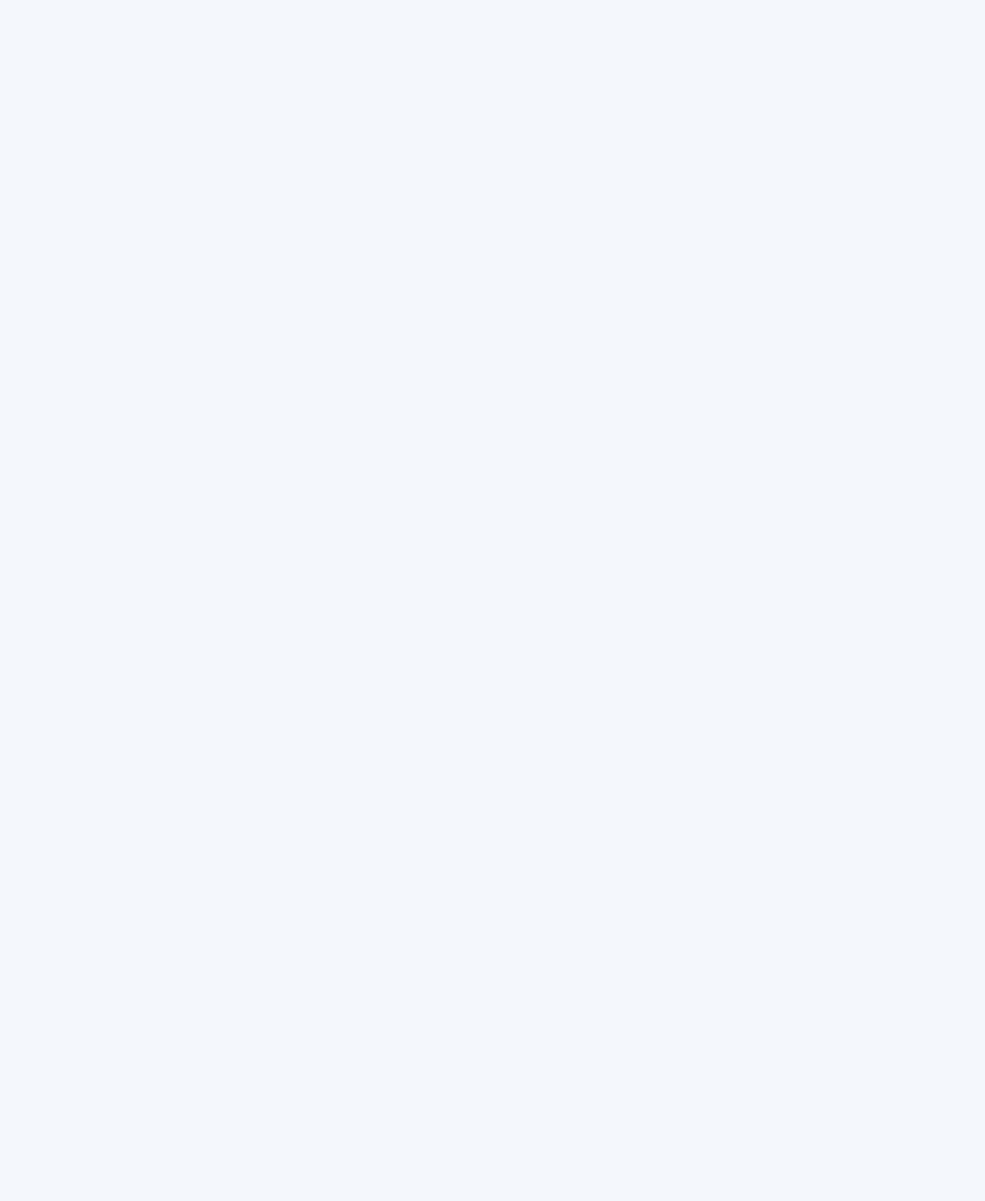
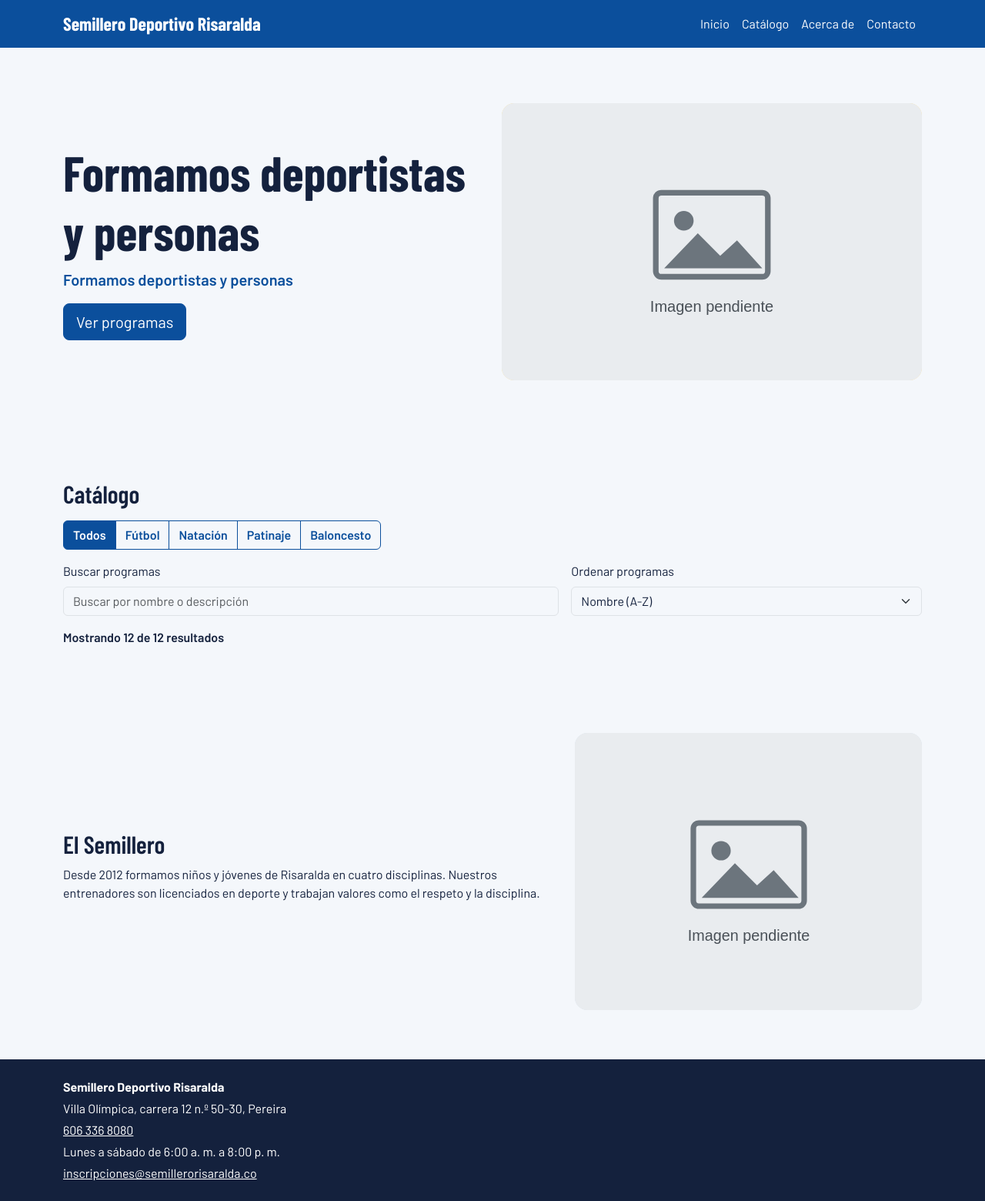
Before and after one commit to mariana874/evalucion2-maquetacion, a plain HTML site: page index.html in a window 1280 px wide. Shown: the whole page at 77% size. Before the commit the page ends 800 px from the top, so only its background shows below. Drawn offline with nearby package versions, Linux system fonts and the light colour scheme.

Commit message:
feat: crear estructura semantica y catalogo responsive (closes #2)

```diff
--- a/index.html
+++ b/index.html
@@ -3,45 +3,103 @@
 <head>
   <meta charset="UTF-8">
   <meta name="viewport" content="width=device-width, initial-scale=1">
-  <!-- TODO (issue #2): cambia el título por el nombre de tu proyecto -->
-  <title>Plantilla Evaluación 2</title>
-
-  <!-- Bootstrap 5.3 por CDN. Tu hoja de estilos va DESPUÉS para poder personalizarlo. -->
+  <meta name="description" content="Escuelas deportivas de Semillero Deportivo Risaralda en Pereira.">
+  <title>Semillero Deportivo Risaralda</title>
   <link rel="stylesheet" href="https://cdn.jsdelivr.net/npm/bootstrap@5.3.3/dist/css/bootstrap.min.css">
-  <!-- TODO (issue #1): aquí va el <link> de Google Fonts con las dos fuentes de tu Manual de marca -->
-  <link rel="stylesheet" href="https://fonts.googleapis.com/css2?family=Barlow+Condensed:wght@600;700&family=Barlow:wght@400;600;700&display=swap">
-  <link rel="stylesheet" href="css/estilos.css">
+  <link rel="preconnect" href="https://fonts.googleapis.com">
+  <link rel="preconnect" href="https://fonts.gstatic.com" crossorigin>
+  <link href="https://fonts.googleapis.com/css2?family=Barlow+Condensed:wght@600;700&family=Barlow:wght@400;600;700&display=swap" rel="stylesheet">
   <link rel="stylesheet" href="css/estilos.css">
 </head>
 <body>
-
-  <!--
-    TODO (issue #2): estructura de la página. Consulta ISSUES.md, la guía y la
-    página de tu empresa en el Manual de marca: ahí dice cómo va la navbar,
-    el hero, cuántas columnas tiene el catálogo y de qué lado va la imagen
-    de "acerca de".
-
-    1. Enlace "Saltar al contenido" que lleve a #contenido.
-    2. header con la navbar de Bootstrap que se pliega en celular
-       (navbar-expand-lg, navbar-toggler accesible, div.collapse).
-    3. main id="contenido" con:
-       - Una sección de presentación con el ÚNICO h1 de la página.
-       - Sección del catálogo (section + aria-labelledby + h2) con:
-           * Grupo de filtros: div.btn-group role="group" aria-label="..."
-             con un botón "todas" y uno por categoría:
-             <button type="button" class="btn btn-outline-primary" data-categoria="..." aria-pressed="false">
-           * label + input type="search" id="buscador"
-           * label + select id="orden" con las opciones
-             nombre-asc, valor-asc y valor-desc
-           * p id="contador" aria-live="polite"
-           * div id="catalogo" class="row ..." (aquí JS pinta las tarjetas)
-       - section id="acerca" (aria-labelledby + h2) con una grilla de 2 columnas.
-    4. footer.
-  -->
-
-  <!-- Bootstrap JS (necesario para que la navbar se pliegue) -->
+  <a class="saltar" href="#contenido">Saltar al contenido</a>
+  <header class="sticky-top">
+    <nav class="navbar navbar-expand-lg navbar-dark" aria-label="Navegación principal">
+      <div class="container">
+        <a class="navbar-brand" href="#inicio">Semillero Deportivo Risaralda</a>
+        <button class="navbar-toggler" type="button" data-bs-toggle="collapse" data-bs-target="#menuPrincipal" aria-controls="menuPrincipal" aria-expanded="false" aria-label="Abrir menú de navegación">
+          <span class="navbar-toggler-icon"></span>
+        </button>
+        <div class="collapse navbar-collapse" id="menuPrincipal">
+          <ul class="navbar-nav ms-auto">
+            <li class="nav-item"><a class="nav-link" href="#inicio">Inicio</a></li>
+            <li class="nav-item"><a class="nav-link" href="#programas">Catálogo</a></li>
+            <li class="nav-item"><a class="nav-link" href="#acerca">Acerca de</a></li>
+            <li class="nav-item"><a class="nav-link" href="#contacto">Contacto</a></li>
+          </ul>
+        </div>
+      </div>
+    </nav>
+  </header>
+  <main id="contenido">
+    <section class="presentacion" id="inicio" aria-labelledby="titulo-principal">
+      <div class="container">
+        <div class="row align-items-center g-4">
+          <div class="col-md-6">
+            <h1 id="titulo-principal">Formamos deportistas y personas</h1>
+            <p class="lema lead">Formamos deportistas y personas</p>
+            <a class="btn btn-principal btn-lg" href="#programas">Ver programas</a>
+          </div>
+          <div class="col-md-6">
+            <img class="foto-portada" src="img/placeholder.svg" alt="Imagen de presentación de los programas deportivos del semillero" width="700" height="420">
+          </div>
+        </div>
+      </div>
+    </section>
+    <section class="catalogo-seccion" id="programas" aria-labelledby="titulo-catalogo">
+      <div class="container">
+        <h2 id="titulo-catalogo" class="mb-3">Catálogo</h2>
+        <div class="d-flex flex-wrap align-items-center gap-3 mb-3">
+          <div class="btn-group" role="group" aria-label="Filtrar programas por categoría">
+            <button type="button" class="btn btn-filtro" data-categoria="todas" aria-pressed="true">Todos</button>
+            <button type="button" class="btn btn-filtro" data-categoria="futbol" aria-pressed="false">Fútbol</button>
+            <button type="button" class="btn btn-filtro" data-categoria="natacion" aria-pressed="false">Natación</button>
+            <button type="button" class="btn btn-filtro" data-categoria="patinaje" aria-pressed="false">Patinaje</button>
+            <button type="button" class="btn btn-filtro" data-categoria="baloncesto" aria-pressed="false">Baloncesto</button>
+          </div>
+        </div>
+        <div class="row g-3 align-items-end mb-3">
+          <div class="col-md-7">
+            <label for="buscador" class="form-label">Buscar programas</label>
+            <input type="search" id="buscador" class="form-control" placeholder="Buscar por nombre o descripción">
+          </div>
+          <div class="col-md-5">
+            <label for="orden" class="form-label">Ordenar programas</label>
+            <select id="orden" class="form-select">
+              <option value="nombre-asc">Nombre (A-Z)</option>
+              <option value="valor-asc">Mensualidad: menor a mayor</option>
+              <option value="valor-desc">Mensualidad: mayor a menor</option>
+            </select>
+          </div>
+        </div>
+        <p id="contador" aria-live="polite" class="fw-semibold">Mostrando 12 de 12 resultados</p>
+        <div id="catalogo" class="row row-cols-1 row-cols-md-2 row-cols-lg-4 g-4"></div>
+      </div>
+    </section>
+    <section id="acerca" class="acerca-seccion" aria-labelledby="titulo-acerca">
+      <div class="container">
+        <div class="row align-items-center g-4">
+          <div class="col-md-7">
+            <h2 id="titulo-acerca">El Semillero</h2>
+            <p>Desde 2012 formamos niños y jóvenes de Risaralda en cuatro disciplinas. Nuestros entrenadores son licenciados en deporte y trabajan valores como el respeto y la disciplina.</p>
+          </div>
+          <div class="col-md-5">
+            <img class="foto-acerca" src="img/placeholder.svg" alt="Imagen de la escuela deportiva y sus disciplinas" width="600" height="420">
+          </div>
+        </div>
+      </div>
+    </section>
+  </main>
+  <footer class="footer py-4" id="contacto">
+    <div class="container">
+      <p class="mb-1 fw-bold">Semillero Deportivo Risaralda</p>
+      <p class="mb-1">Villa Olímpica, carrera 12 n.º 50-30, Pereira</p>
+      <p class="mb-1"><a href="tel:6063368080">606 336 8080</a></p>
+      <p class="mb-1">Lunes a sábado de 6:00 a. m. a 8:00 p. m.</p>
+      <p class="mb-0"><a href="mailto:inscripciones@semillerorisaralda.co">inscripciones@semillerorisaralda.co</a></p>
+    </div>
+  </footer>
   <script src="https://cdn.jsdelivr.net/npm/bootstrap@5.3.3/dist/js/bootstrap.bundle.min.js"></script>
-  <!-- El orden importa: primero los datos, después la lógica -->
   <script src="js/datos.js"></script>
   <script src="js/app.js"></script>
 </body>
```
